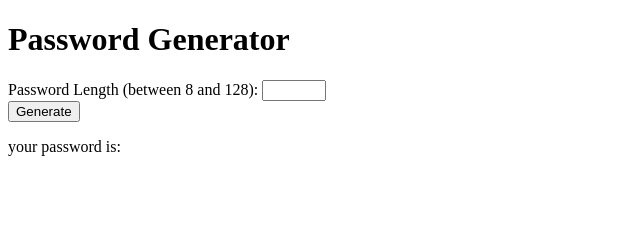
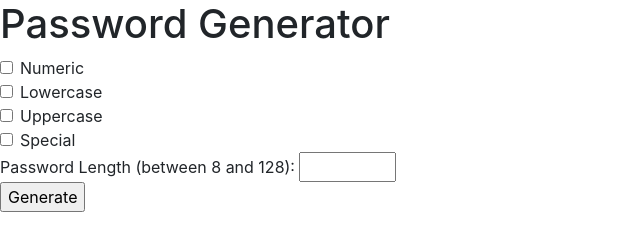
Before and after one commit to mcortes-1113/mcortespasswordgen, a plain HTML site: page index.html in a window 1280 px wide. Shown: the whole page, without its empty margins (0-640 px from the left). Drawn offline with nearby package versions, Linux system fonts and the light colour scheme.

Commit message:
Added checkboxes for character type selection

```diff
--- a/index.html
+++ b/index.html
@@ -5,20 +5,43 @@
     <meta name="viewport" content="width=device-width, initial-scale=1.0">
     <meta http-equiv="X-UA-Compatible" content="ie=edge">
     <title>Password Generator</title>
+    <link rel="stylesheet" href="https://stackpath.bootstrapcdn.com/bootstrap/4.3.1/css/bootstrap.min.css" integrity="sha384-ggOyR0iXCbMQv3Xipma34MD+dH/1fQ784/j6cY/iJTQUOhcWr7x9JvoRxT2MZw1T" crossorigin="anonymous">
 </head>
 
 <body>
 
     <h1>Password Generator</h1>
 
-<form onsubmit=generate()>
-Password Length (between 8 and 128):
-<input id="usrInputLength" type="number" name="quantity" min="8" max="128"><br>
-<input type="submit" value="Generate">
-</form>
+    <div class="form-check">
+      <input class="form-check-input" type="checkbox" value="" id="numeric" onclick="numCheck(this)">
+      <label class="form-check-label" for="numeric">Numeric</label>
+    </div>
 
+      <div class="form-check">
+        <input class="form-check-input" type="checkbox" value="" id="lowercase" onclick="lwCheck(this)">
+        <label class="form-check-label" for="lowercase">Lowercase</label>
+      </div>
+
+        <div class="form-check">
+          <input class="form-check-input" type="checkbox" value="" id="uppercase" onclick="upCheck(this)">
+          <label class="form-check-label" for="uppercase">Uppercase</label>
+        </div>
+
+          <div class="form-check">
+            <input class="form-check-input" type="checkbox" value="" id="special" onclick="spCheck(this)">
+            <label class="form-check-label" for="special">Special</label>
+          </div>
+
+            <form>
+              Password Length (between 8 and 128):
+              <input id="usrInputLength" type="number" name="quantity" min="8" max="128"><br>
+              <input type="submit" value="Generate">
+            </form>
+
+
+<!--
 <p>your password is:</p>
-<p id="passwordBox"></p>
+<p id="passwordBox"></p>-->
 
 <script src="script.js"></script>
 <!--
```
